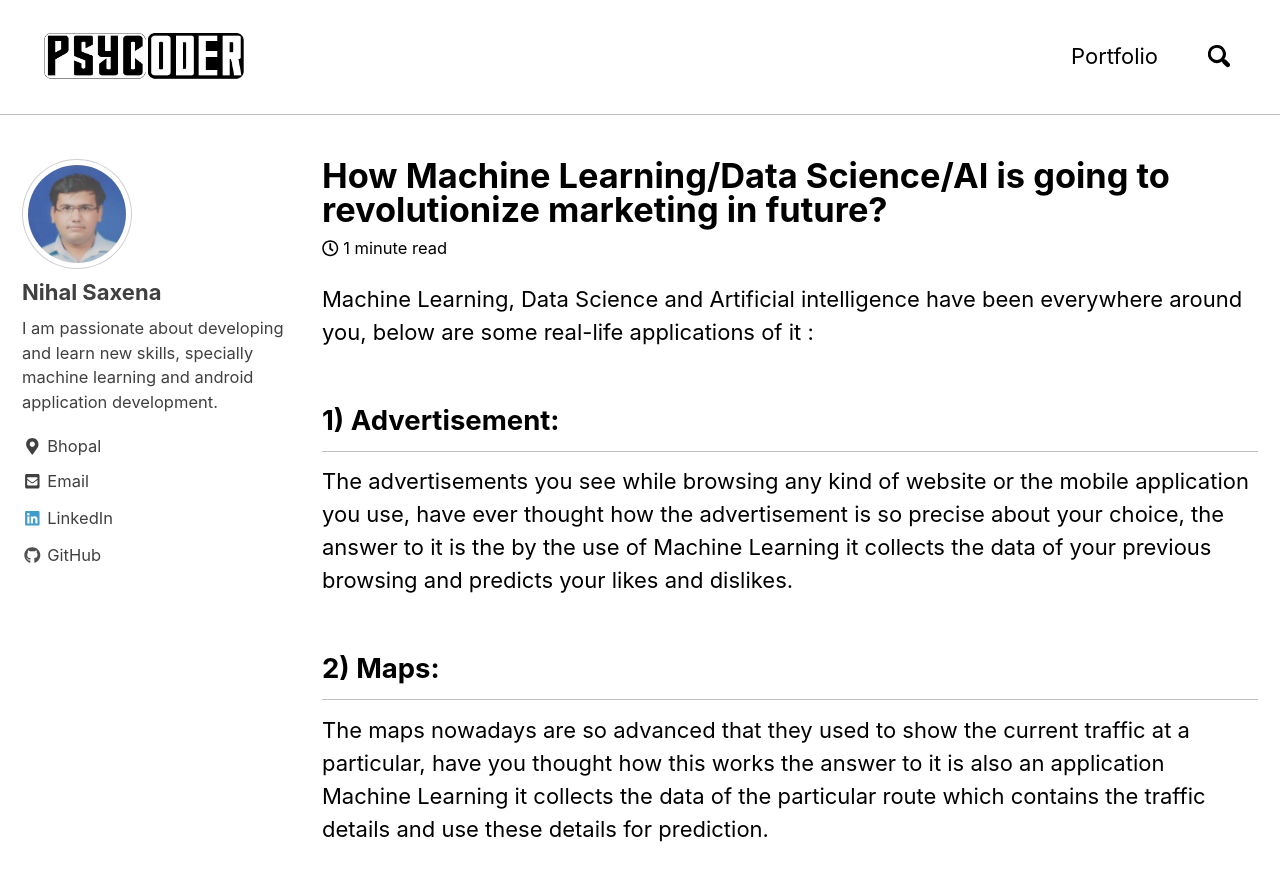
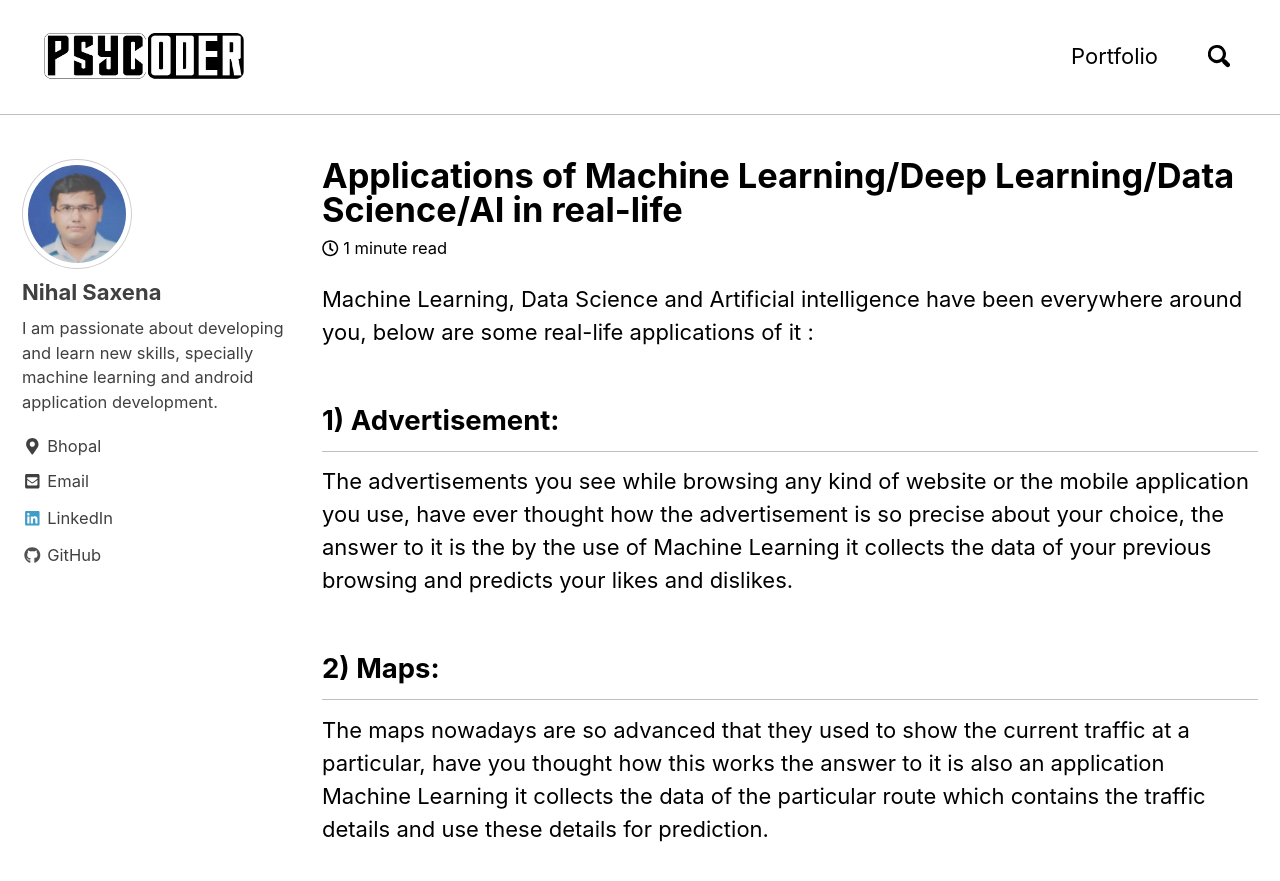
Before and after one commit to saxenanihal95/PsyCoderBlog, a Jekyll site: the page built from _posts/2018-03-06-real-life-machine-learning-python.md, in a window 1280 px wide and 900 px high. Shown: the top 881 px of the window. Built offline with Jekyll 4.4.1, drawn with Linux system fonts in a browser that asks for light colours; nearby versions of some CDN libraries; comment, search, counter and statistics services are not loaded.

Commit message:
Update 2018-03-06-real-life-machine-learning-python.md

```diff
--- a/_posts/2018-03-06-real-life-machine-learning-python.md
+++ b/_posts/2018-03-06-real-life-machine-learning-python.md
@@ -1,5 +1,5 @@
 ---
-title : How Machine Learning/Data Science/AI is going to revolutionize marketing in future?
+title : Applications of Machine Learning/Deep Learning/Data Science/AI in real-life
 excerpt : ever thought how advertisement recommendation, maps traffic prediction,voice assistant ,face detection work ?
 categories: Machine Learning
 ---
```
